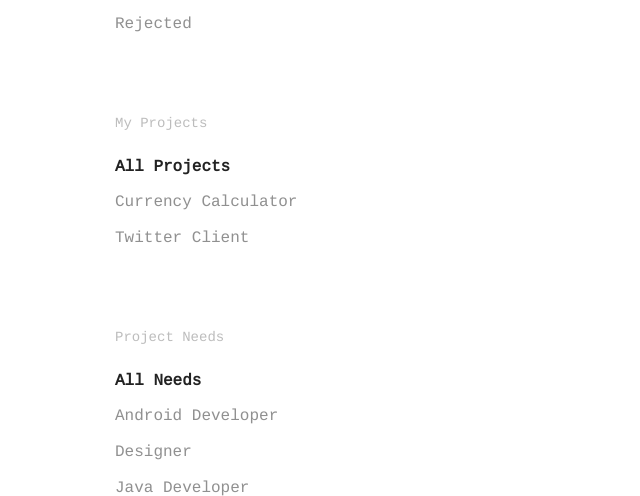
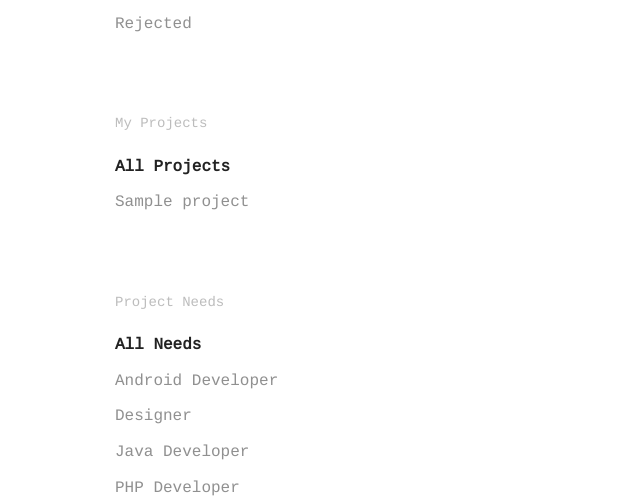
Before and after one commit to hyungmogu/social-team-builder, a Django app: page /applications/ in a window 1280 px wide. Shown: the part 407-903 px from the top of the page, without its empty margins (0-640 px from the left). Run offline with Django 3.2, Linux system fonts and the light colour scheme; a user stored in the database is signed in; tables that the repository leaves empty hold one stand-in row (values such as "Sample post"); parts of the project's set-up code (start-up, migrations or seed data) failed here and were passed over.

Commit message:
feat: add filter_by_my_projects ('/applications')

```diff
--- a/project/main/views.py
+++ b/project/main/views.py
@@ -255,7 +255,23 @@ class ApplicationsView(TemplateView):
     template_name = 'main/applications.html'
 
     def get(self, request):
-        projects = self.model.objects.filter(user=request.user)
+        # 1. get all types of queries
+        q_project = request.GET.get('q_project', '')
+        q_project_needs = request.GET.get('q_proj_needs', '')
+        q_status = request.GET.get('q_status', '')
+
+        if q_project:
+            filtered_projects = self.model.objects.filter(Q(title__iexact=q_project))
+        # elif q_project_needs:
+        #     filtered_projects = self.model.objects.filter(Q(positions__name__iexact=q_project_needs)&Q(user=request.user))
+        # elif q_status:
+        #     filtered_projects = self.model.objects.filter(Q(applications__status__iexact=q_status)&Q(user=request.user))
+        else:
+            filtered_projects = self.model.objects.filter(user=request.user)
+
+        my_projects = self.model.objects.filter(user=request.user)
         return render(request, self.template_name, {
-            'projects': projects
+            'q_project': q_project,
+            'my_projects': my_projects,
+            'filtered_projects': filtered_projects
         })
--- a/project/templates/main/applications.html
+++ b/project/templates/main/applications.html
@@ -31,9 +31,10 @@
       <div class="circle--filter circle--secondary--module">
         <h4>My Projects</h4>
         <ul class="circle--filter--list">
-          <li><a class="selected">All Projects</a></li>
-          <li><a>Currency Calculator</a></li>
-          <li><a>Twitter Client</a></li>
+          <li><a href="{% url 'applications' %}" class="{% if q_project = '' %} selected {% endif %}">All Projects</a></li>
+          {% for project in my_projects %}
+            <li><a class="{% if q_project == project.title %} selected {% endif %}" href="{% url 'applications' %}?q_project={{ project.title }}">{{ project.title }}</a></li>
+          {% endfor %}
         </ul>
       </div>
 
@@ -63,7 +64,7 @@
           </tr>
         </thead>
         <tbody>
-          {% for project in projects %}
+          {% for project in filtered_projects %}
             {% for position in project.positions.all %}
               {% for application in position.applications.all %}
                 <tr class="clickable-row" data-href="profile.html">
```
